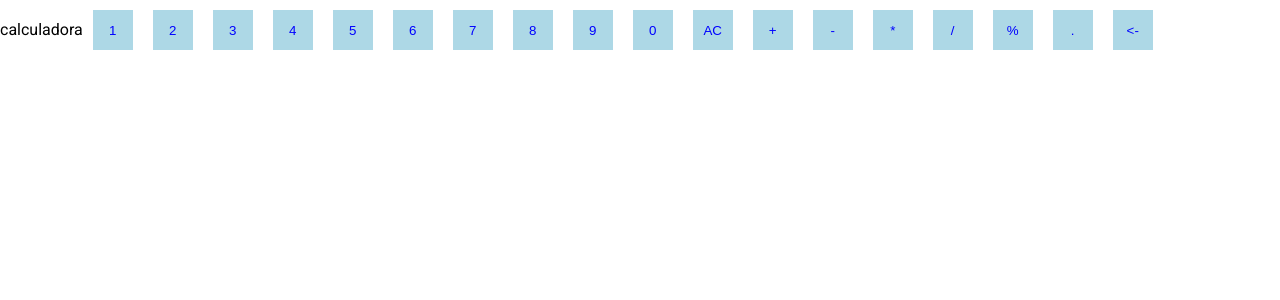
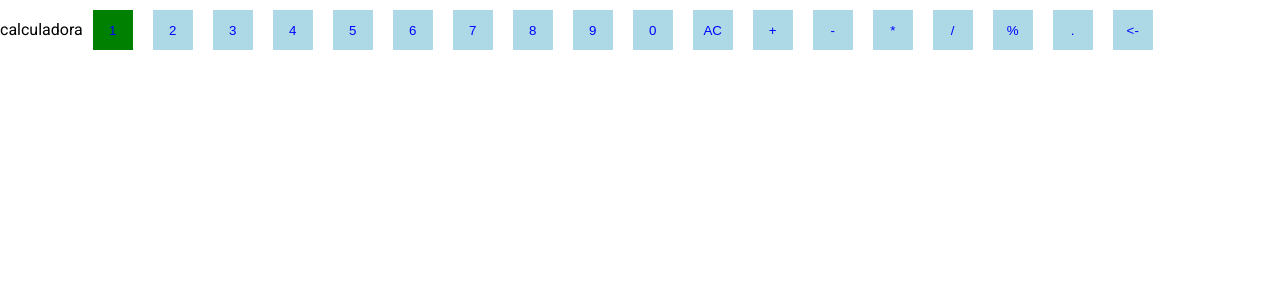
Before and after one commit to viniciusgasparino/calculadora, a Next.js app: page / in a window 1280 px wide. Shown: the top 300 px of the page. Built offline with nearby package versions, Linux system fonts and the light colour scheme.

Commit message:
Criado props para cor do botão

```diff
--- a/components/butom/Button.jsx
+++ b/components/butom/Button.jsx
@@ -2,10 +2,10 @@
 
 
 
-function Button({text,onClick}){
+function Button({text,onClick,corBotao}){
   return(
     <button onClick={onClick} style={{
-      backgroundColor: "lightblue",
+      backgroundColor: `${corBotao}`,
       border: "none",
       width: "40px",
       cursor: "pointer",
@@ -18,6 +18,8 @@ function Button({text,onClick}){
   )
 }
 
-
+Button.defaultProps = {
+  corBotao: "lightblue"
+}
 
 export default Button
--- a/components/calculadora/Calculadora.jsx
+++ b/components/calculadora/Calculadora.jsx
@@ -5,7 +5,7 @@ function Calculadora(){
   return(
     <>
       calculadora
-      <Button text="1" />
+      <Button text="1" corBotao="green"/>
       <Button text="2" />
       <Button text="3" />
       <Button text="4" />
```
